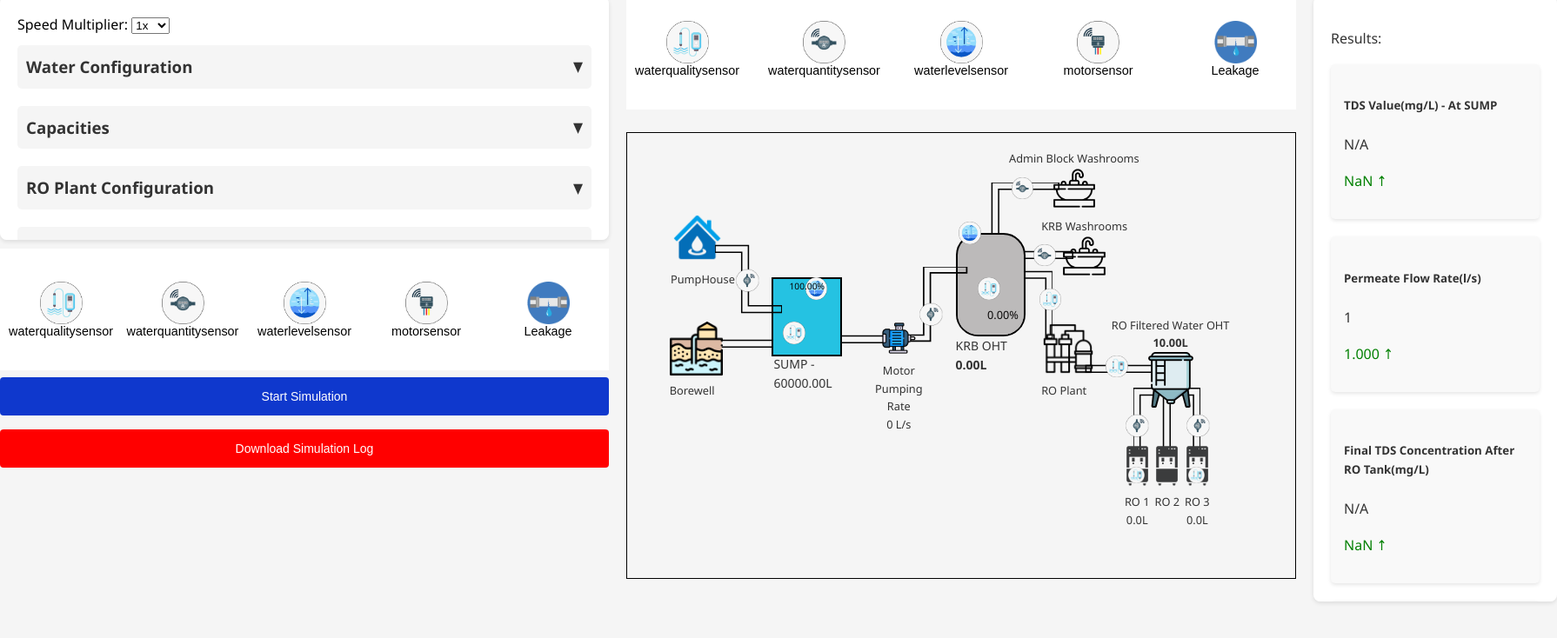
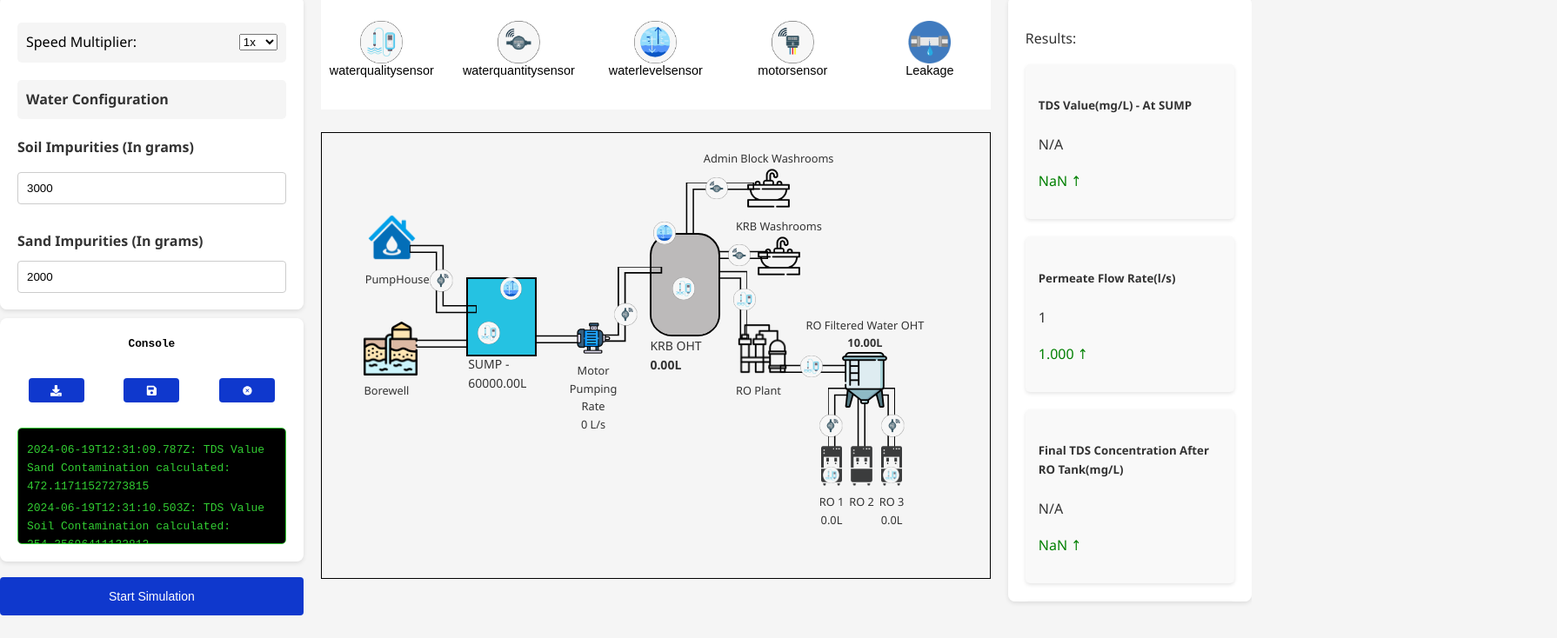
Before and after one commit to likhithkanigolla/zf-dt-frontend, a React (Create React App) app: page /simulation in a window 1280 px wide. Shown: the part 117-851 px from the top of the page at 87% size, 1790 px wide, since content can reach past the window. Built offline with nearby package versions, Linux system fonts and the light colour scheme.

Commit message:
Added Static Console

```diff
--- /dev/null
+++ b/src/pages/SimulationPage/components/Console.jsx
@@ -0,0 +1,85 @@
+import React, { useState } from 'react';
+import { FaDownload, FaSave } from "react-icons/fa";
+import { IoIosCloseCircle } from "react-icons/io";
+
+const ConsoleHeader = ({ handleDownloadLog }) => {
+  const [logs, setLogs] = useState([
+    "2024-06-19T12:31:09.787Z: TDS Value Sand Contamination calculated: 472.11711527273815",
+    "2024-06-19T12:31:10.503Z: TDS Value Soil Contamination calculated: 254.35696411132812",
+    "2024-06-19T12:31:10.503Z: Soil TDS Value calculated: 254.35696411132812",
+    "2024-06-19T12:31:10.503Z: Sand TDS Value calculated: 472.11711527273815",
+    "2024-06-19T12:31:10.503Z: Average TDS Value calculated: 363.23703969203314"
+  ]);
+
+  return (
+    <div className="container" style={styles.consoleContainer}>
+    <div className='flex-container' style={styles.headingContainer}>
+        <h3 style={styles.heading}>Console</h3>
+      </div>
+      <div className='flex-container' style={styles.buttonContainer}>
+        <button onClick={handleDownloadLog} className='button' style={styles.button}><FaDownload style={styles.icon} /></button>
+        <button onClick={handleDownloadLog} className='button' style={styles.button}><FaSave style={styles.icon} /></button>
+        <button onClick={handleDownloadLog} className='button' style={styles.button}><IoIosCloseCircle style={styles.icon} /></button>
+      </div>
+      <div className='log-container' style={styles.logContainer}>
+        {logs.map((log, index) => (
+          <div key={index} style={styles.log}>{log}</div>
+        ))}
+      </div>
+    </div>
+  );
+};
+
+const styles = {
+  consoleContainer: {
+    color: 'white',
+    fontFamily: 'monospace',
+    padding: '20px',
+    background: 'white',
+    overflowY: 'scroll',
+    height: '30vh'
+  },
+  buttonContainer: {
+    display: 'flex',
+    justifyContent: 'center',
+    alignItems: 'center',
+    marginBottom: '1rem'
+  },
+  button: {
+    height: '2vw',
+    width: '5vw',
+    margin: '1vw',
+    display: 'flex',
+    justifyContent: 'center',
+    alignItems: 'center',
+  },
+  icon: {
+    fontSize: '1vw'
+  },
+  headingContainer: {
+    display: 'flex',
+    justifyContent: 'center',
+    alignItems: 'center',
+    marginBottom: '1rem'
+  },
+  heading: {
+    margin: 0,
+    fontSize: '1vw', // Adjust as needed
+    color: 'black'
+  },
+  logContainer: {
+    background: 'black',
+    color: 'limegreen',
+    fontFamily: 'monospace',
+    padding: '10px',
+    border: '1px solid limegreen',
+    borderRadius: '5px',
+    maxHeight: '30vh',
+    overflowY: 'auto' // Scrollable log container
+  },
+  log: {
+    margin: '5px 0'
+  }
+};
+
+export default ConsoleHeader;
--- a/src/pages/SimulationPage/components/SimulationForm.css
+++ b/src/pages/SimulationPage/components/SimulationForm.css
@@ -24,6 +24,7 @@
 .simulation-form button:hover {
     background-color: #0056b3;
 }
+
 
 .container {
     display: flex;
@@ -64,7 +65,7 @@
 }
 
 .heading::after {
-    content: '▼'; /* Arrow icon */
+    /* content: '▼'; */
     font-size: 16px;
     transition: transform 0.3s; /* Smooth transition for rotation */
 }
@@ -193,3 +194,10 @@
     border-radius: 5px;
     box-shadow: 0 2px 5px rgba(0,0,0,0.2);
 }
+
+.flex-container {
+    display: flex;
+    justify-content: space-between;
+    display: flex;
+    flex-wrap: nowrap;
+}
--- a/src/pages/SimulationPage/components/SimulationForm.jsx
+++ b/src/pages/SimulationPage/components/SimulationForm.jsx
@@ -1,6 +1,7 @@
 import React, { useState } from 'react';
 import './SimulationForm.css';
 import Toolbar from "./ToolBar";
+import ConsoleHeader from "./Console";
 
 function SimulationForm({ SoilQuantity, setSoilQuantity, SandQuantity, setSandQuantity, inputValues, handleChange, handleStartSimulation, isSimulationRunning,handleDownloadLog,handleToolbarItemClick, handleLeakageIconClick}) {
     const [isWaterConfigCollapsed, setIsWaterConfigCollapsed] = useState(false);
@@ -26,11 +27,12 @@ function SimulationForm({ SoilQuantity, setSoilQuantity, SandQuantity, setSandQu
 
 
 
+
     return (
         <div>
-        <div className="container" style={{ flex: 1, overflowY: 'scroll', height: '30vh', color: 'white' }}>
+        <div className="container" style={{ flex: 1, overflowY: 'scroll', height: '40vh', color: 'white' }}>
             <div>
-            <label style={{color: 'black'}}>Speed Multiplier: </label>
+            <label style={{color: 'black'}} className="heading">Speed Multiplier:
             <select name="timeMultiplier" onChange={handleChange} value={inputValues.timeMultiplier}>
                 <option value="1">1x</option>
                 <option value="2">2x</option>
@@ -39,12 +41,49 @@ function SimulationForm({ SoilQuantity, setSoilQuantity, SandQuantity, setSandQu
                 <option value="16">16x</option>
                 <option value="32">32x</option>
                 <option value="64">64x</option>
-            </select>
+            </select></label>
             </div>
-            <h3 className="heading" onClick={toggleWaterConfig}>
-                Water Configuration
-            </h3>
-            {isWaterConfigCollapsed && (
+            <h4 className="heading" onClick={toggleWaterConfig}>Water Configuration</h4>
+            <h4 className="heading-in" htmlFor="SoilQuantity">
+                        Soil Impurities (In grams)
+                    </h4>
+                    <input
+                        type="number"
+                        name="SoilQuantity"
+                        id="SoilQuantity"
+                        value={inputValues.SoilQuantity}
+                        className='input-box'
+                        // onChange={(e) => {
+                        //     setSoilQuantity(e.target.value);
+                        //     handleChange(e);
+                        // }}
+                        onChange={handleChange}
+                    />
+                    <h4 className="heading-in" htmlFor="SandQuantity">
+                        Sand Impurities (In grams)
+                    </h4>
+                    <input
+                        type="number"
+                        name="SandQuantity"
+                        id="SandQuantity"
+                        value={inputValues.SandQuantity}
+                        // onChange={(e) => {
+                        //     setSandQuantity(e.target.value);
+                        //     handleChange(e);
+                        // }}
+                        onChange={handleChange}
+                    />
+                    <h4 className="heading-in">Temperature (°C):</h4>
+                    <input
+                        className="input-box"
+                        type="number"
+                        name="temperature"
+                        id="temperature"
+                        value={inputValues.temperature}
+                        onChange={handleChange}
+                    />
+
+            {/* {isWaterConfigCollapsed && (
                 <>
                     <h4 className="heading-in" htmlFor="SoilQuantity">
                         Soil Impurities (In grams)
@@ -85,12 +124,29 @@ function SimulationForm({ SoilQuantity, setSoilQuantity, SandQuantity, setSandQu
                         onChange={handleChange}
                     />
                 </>
-            )}
+            )} */}
 
-            <h3 className="heading" onClick={toggleCapacities}>
-                Capacities
-            </h3>
-            {isCapacitiesCollapsed && (
+            <h4 className="heading" onClick={toggleCapacities}>Capacity Configuration</h4>
+                <h4 className="heading-in">Sump Capacity (Liters):</h4>
+                <input
+                    className="input-box"
+                    type="number"
+                    name="sumpCapacity"
+                    id="sumpCapacity"
+                    value={inputValues.sumpCapacity}
+                    onChange={handleChange}
+                />
+                <h4 className="heading-in">OHT Capacity (Liters):</h4>
+                <input
+                    className="input-box"
+                    type="number"
+                    name="ohtCapacity"
+                    id="ohtCapacity"
+                    value={inputValues.ohtCapacity}
+                    onChange={handleChange}
+                />
+
+            {/* {isCapacitiesCollapsed && (
                 <>
                     <h4 className="heading-in">Sump Capacity (Liters):</h4>
                     <input
@@ -111,12 +167,38 @@ function SimulationForm({ SoilQuantity, setSoilQuantity, SandQuantity, setSandQu
                         onChange={handleChange}
                     />
                 </>
-            )}
+            )} */}
 
-            <h3 className="heading" onClick={toggleROPlantConfig}>
-                RO Plant Configuration
-            </h3>
-            {isROPlantConfigCollapsed && (
+            <h4 className="heading" onClick={toggleROPlantConfig}>RO Plant Configuration</h4>
+            <h4 className="heading-in">Desired TDS (After Filtration):</h4>
+                <input
+                    className="input-box"
+                    type="number"
+                    name="desired_tds"
+                    id="desired_tds"
+                    value={inputValues.desired_tds}
+                    onChange={handleChange}
+                />
+                <h4 className="heading-in">Membrane Area (m²):</h4>
+                <input
+                    className="input-box"
+                    type="number"
+                    name="membrane_area"
+                    id="membrane_area"
+                    value={inputValues.membrane_area}
+                    onChange={handleChange}
+                />
+                <h4 className="heading-in">RO OHT Capacity (Liters):</h4>
+                <input
+                    className="input-box"
+                    type="number"
+                    name="ro_ohtCapacity"
+                    id="ro_ohtCapacity"
+                    value={inputValues.ro_ohtCapacity}
+                    onChange={handleChange}
+                />
+
+            {/* {isROPlantConfigCollapsed && (
                 <>
                     <h4 className="heading-in">Desired TDS (After Filtration):</h4>
                     <input
@@ -146,12 +228,44 @@ function SimulationForm({ SoilQuantity, setSoilQuantity, SandQuantity, setSandQu
                         onChange={handleChange}
                     />
                 </>
-            )}
+            )} */}
 
-            <h3 className="heading" onClick={toggleMotorConfig}>
-                Motor Configuration
-            </h3>
-            {isMotorConfigCollapsed && (
+            <h4 className="heading" onClick={toggleMotorConfig}>Motor Configuration</h4>
+                <h4 className="heading-in">Voltage:</h4>
+                <input className="input-box" type="number"
+                    name="voltage"
+                    id="voltage"
+                    value={inputValues.voltage}
+                    onChange={handleChange}
+                />
+                <h4 className="heading-in">Current:</h4>
+                <input
+                    className="input-box"
+                    type="number"
+                    name="current"
+                    id="current"
+                    value={inputValues.current}
+                    onChange={handleChange}
+                />
+                <h4 className="heading-in">Power Factor:</h4>
+                <input
+                    className="input-box"
+                    type="number"
+                    name="power_factor"
+                    id="power_factor"
+                    value={inputValues.power_factor}
+                    onChange={handleChange}
+                />
+                <h4 className="heading-in">Motor Efficiency:</h4>
+                <input
+                    className="input-box"
+                    type="number"
+                    name="motor_efficiency"
+                    id="motor_efficiency"
+                    value={inputValues.motor_efficiency}
+                    onChange={handleChange}
+                />
+            {/* {isMotorConfigCollapsed && (
                 <>
                     <h4 className="heading-in">Voltage:</h4>
                     <input
@@ -190,18 +304,19 @@ function SimulationForm({ SoilQuantity, setSoilQuantity, SandQuantity, setSandQu
                         onChange={handleChange}
                     />
                 </>
-            )}
+            )} */}
         </div>
 
-        <Toolbar
+        {/* <Toolbar
               handleToolbarItemClick={handleToolbarItemClick}
               handleLeakageIconClick={handleLeakageIconClick}
-        />
+        /> */}
 
-        <button onClick={handleStartSimulation} className="button">
-                {isSimulationRunning ? "Stop Simulation" : "Start Simulation"}
-        </button>
-        <button onClick={handleDownloadLog} className='button' style={{background: 'red'}}>Download Simulation Log</button>
+
+        <ConsoleHeader handleDownloadLog={handleDownloadLog} />
+        <button onClick={handleStartSimulation} className="button">{isSimulationRunning ? "Stop Simulation" : "Start Simulation"}</button>
+        {/* <button onClick={handleDownloadLog} className='button' style={{background: 'red'}}>Download Simulation Log</button> */}
+
         </div>
     );
 }
--- a/src/pages/SimulationPage/components/Sump.jsx
+++ b/src/pages/SimulationPage/components/Sump.jsx
@@ -35,7 +35,7 @@ const [fillPercentage, setFillPercentage] = useState(0);
           <div className="sumpwave"></div>
           <div className="sumpwave"></div>
         </div>
-        <div className="sump-percentage">{`${fillPercentage.toFixed(2)}%`}</div>
+        {/* <div className="sump-percentage">{`${fillPercentage.toFixed(2)}%`}</div> */}
       </div>
       <div style={{ fontSize: "14px" }}>SUMP - {waterInSump.toFixed(2)}L</div>
     </div>
--- a/src/pages/SimulationPage/components/Watertank.jsx
+++ b/src/pages/SimulationPage/components/Watertank.jsx
@@ -26,7 +26,7 @@ return (
 <div className="watertank-wave"></div>
 <div className="watertank-wave"></div>
 </div>
-<div className="water-tank-percentage">{`${fillPercentage.toFixed(2)}%`}</div>
+{/* <div className="water-tank-percentage">{`${fillPercentage.toFixed(2)}%`}</div> */}
 </div>
 <div style={{ fontSize: "14px", color: "" , position: "" }}>KRB OHT</div>
 <div style={{ fontSize: "14px", color: "" , position: "" }}><b>{waterInOHT.toFixed(2)}L</b></div>
```
Also changed, not shown: src/pages/SimulationPage/SimulationPage.js (+11 -0 lines).
